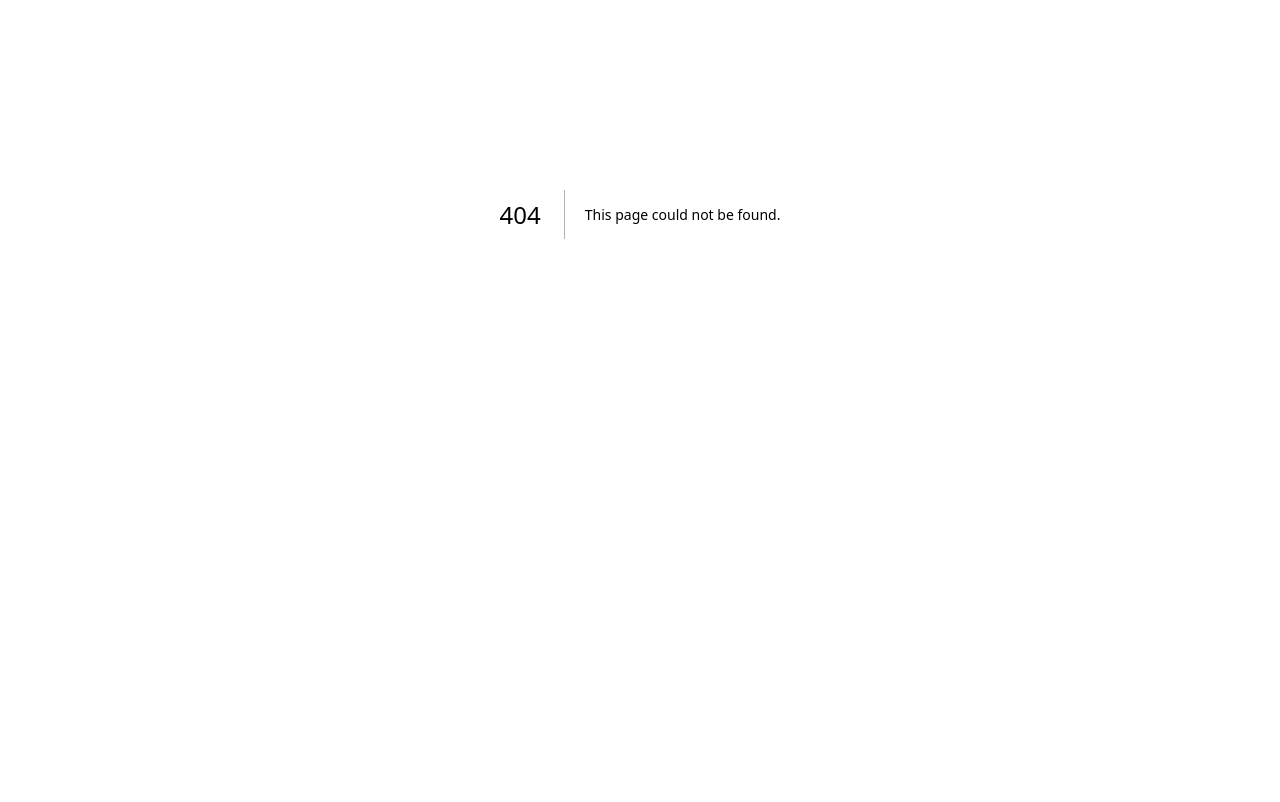
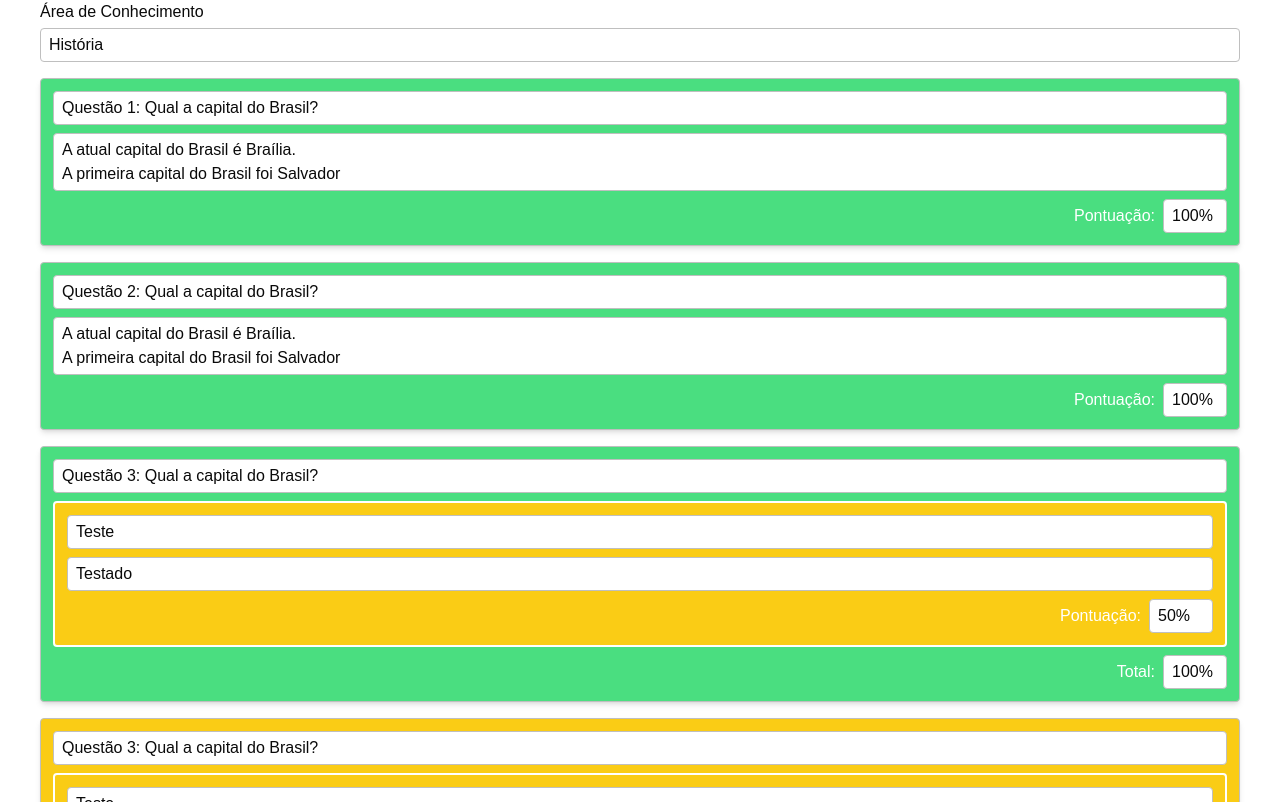
Before and after one commit to bruno-remeikis/projeto-integrador-iv, a Next.js app in the folder web/: page /provas/detalhes in a window 1280 px wide. Before the commit this address had no page. Shown: the part 258-1060 px from the top of the page. Before the commit the page ends 872 px from the top, so only its background shows below. Built offline with nearby package versions, Linux system fonts and the light colour scheme.

Commit message:
feat: Tela de detalhes

```diff
--- a/web/app/globals.css
+++ b/web/app/globals.css
@@ -85,12 +85,27 @@ h1 {
 h2 {
   font-size: 1.4rem;
 }
+input,
+textarea {
+  @apply block border px-2 py-1 rounded-sm w-full resize-none;
+}
+main {
+  @apply p-3 md:p-6 lg:p-10;
+}
+
+.bg-primary {
+  @apply bg-blue-500;
+}
+
 .section {
-  @apply pt-3;
+  @apply mt-3;
 }
 .default-button {
-  @apply bg-blue-500 text-white p-3 rounded-md enabled:cursor-pointer enabled:hover:opacity-90 disabled:opacity-75 disabled:cursor-not-allowed transition-all
+  @apply bg-primary text-white p-3 rounded-md enabled:cursor-pointer enabled:hover:opacity-90 disabled:opacity-75 disabled:cursor-not-allowed transition-all
 }
 .default-button-always-enabled {
   @apply cursor-pointer hover:opacity-90
 }
+.form-group {
+  @apply flex flex-col gap-1 pb-3 md:pb-4;
+}
--- a/web/app/layout.tsx
+++ b/web/app/layout.tsx
@@ -29,7 +29,7 @@ export default function RootLayout({
       <body
         className={`${geistSans.variable} ${geistMono.variable} antialiased`}
       >
-        <header className="bg-blue-500 text-white p-3">
+        <header className="bg-primary text-white p-3">
           <Link href='/'>
             <h1>TestAI</h1>
           </Link>
--- a/web/app/page.tsx
+++ b/web/app/page.tsx
@@ -5,8 +5,9 @@ import { FileTable } from "@/components/FileTable";
 import { concatFileList } from "@/utils/FileListUtils";
 import { useState } from "react";
 import { useRouter } from "next/navigation";
+import { PageTitle } from "@/components/PageTitle";
 
-export default function Provas() {
+export default function HomePage() {
   const router = useRouter();
 
   const [files, setFiles] = useState<FileList>();
@@ -35,9 +36,9 @@ export default function Provas() {
   }
 
   return (
-    <main className="p-3">
-      <h2>Upload de provas</h2>
-
+    <div>
+      <PageTitle>Upload de provas</PageTitle>
+      <main>
         <div className="section">
           <InputFile onSelectFiles={handleOnSelectFiles} />
         </div>
@@ -57,5 +58,6 @@ export default function Provas() {
           </button>
         </div>
       </main>
+    </div>
   );
 }
--- /dev/null
+++ b/web/app/provas/detalhes/page.tsx
@@ -0,0 +1,140 @@
+'use client';
+
+import { PageTitle } from "@/components/PageTitle";
+import { CorrectedTest, TestQuestion } from "@/models/CorrectedTest"
+import TextareaAutosize from 'react-textarea-autosize';
+
+type DetailsPageProps = {
+	test: CorrectedTest
+}
+
+export default function DetailsPage({ test }: DetailsPageProps) {
+	return (
+		<div>
+			<PageTitle goBackTo="/provas">Detalhes da Avaliação</PageTitle>
+			<main>
+				<div className="section">
+					<div className="form-group">
+						<label>Aluno(s)</label>
+						<input type="text" readOnly value="Bruno Coutinho Remeikis"/>
+					</div>
+
+					<div className="form-group">
+						<label>Área de Conhecimento</label>
+						<input type="text" readOnly value="História" />
+					</div>
+
+					<Question question={{
+						enunciado: "Questão 1: Qual a capital do Brasil?",
+						resposta: "A atual capital do Brasil é Braília.\nA primeira capital do Brasil foi Salvador",
+						pontuacao: 1
+					}} />
+
+					<Question question={{
+						enunciado: "Questão 2: Qual a capital do Brasil?",
+						resposta: "A atual capital do Brasil é Braília.\nA primeira capital do Brasil foi Salvador",
+						pontuacao: 1
+					}} />
+
+					<Question question={{
+						enunciado: "Questão 3: Qual a capital do Brasil?",
+						questoes: [
+							{
+								enunciado: 'Teste',
+								resposta: 'Testado',
+								pontuacao: 0.5
+							}
+						],
+						pontuacao: 1
+					}} />
+
+					<Question question={{
+						enunciado: "Questão 3: Qual a capital do Brasil?",
+						questoes: [
+							{
+								enunciado: 'Teste',
+								resposta: 'Testado',
+								pontuacao: 0.5
+							},
+							{
+								enunciado: 'Teste',
+								resposta: 'Testado',
+								pontuacao: 1
+							},
+							{
+								enunciado: 'Teste',
+								resposta: 'Testado',
+								pontuacao: 0
+							}
+						],
+						pontuacao: 0.5
+					}} />
+
+					<Question question={{
+						enunciado: "Questão 4: Qual a capital do Brasil?",
+						questoes: [
+							{
+								enunciado: 'Teste',
+								questoes: [
+									{
+										enunciado: 'Teste',
+										resposta: 'aaa',
+										pontuacao: 0.5
+									}
+								],
+								pontuacao: 0.5
+							}
+						],
+						pontuacao: 0.5
+					}} />
+				</div>
+			</main>
+		</div>
+	);
+}
+
+type QuestionProps = {
+	question: TestQuestion,
+	level?: number;
+}
+
+function Question({
+	question: {
+		enunciado,
+		resposta,
+		questoes,
+		pontuacao
+	},
+	level = 0
+}: QuestionProps) {
+	function getScoreColor() {
+		if(pontuacao === 1)
+			return 'bg-green-400';
+		if(pontuacao === 0)
+			return 'bg-red-400';
+		return 'bg-yellow-400';
+	}
+
+	// ${level % 2 === 0 ? 'bg-primary' : 'bg-orange-400'}
+	return (
+		<div className={`${getScoreColor()} ${level === 0 ? 'mb-3 md:mb-4 shadow-md' : 'border-white border-2'} p-2 md:p-3 border rounded-sm `}>
+			<div className="form-group !pb-0 md:gap-2">
+				<TextareaAutosize readOnly value={enunciado} />
+				{resposta ?
+					<TextareaAutosize readOnly value={resposta} />
+					: null
+				}
+				{questoes
+					? questoes.map(q => <Question question={q} level={level + 1} />)
+					: null
+				}
+				<div className="flex justify-end">
+					<div className="flex items-center gap-2">
+						<label className="text-white">{questoes ? 'Total' : 'Pontuação'}:</label>
+						<input type="text" readOnly value={(pontuacao * 100) + '%'} className="w-16" />
+					</div>
+				</div>
+			</div>
+		</div>
+	);
+}
--- a/web/app/provas/page.tsx
+++ b/web/app/provas/page.tsx
@@ -1,7 +1,9 @@
+'use client';
+
 import { CorrectedTestTable } from "@/components/CorrectedTestTable";
+import { PageTitle } from "@/components/PageTitle";
 import { CorrectedTest } from "@/models/CorrectedTest";
-import Link from "next/link";
-import { FiArrowLeft } from "react-icons/fi";
+import { useRouter } from "next/navigation";
 
 const data: CorrectedTest[] = [
     {
@@ -17,19 +19,21 @@ const data: CorrectedTest[] = [
     }
 ]
 
-export default function Provas() {
+export default function ProvasPage() {
+    const router = useRouter();
+
+    function handleOnSelectRow(row: CorrectedTest) {
+        router.push('/provas/detalhes');
+    }
+
     return (
-        <main className="p-3">
-            <div className="flex gap-3 items-center">
-                <Link href='/' className="default-button default-button-always-enabled">
-                    <FiArrowLeft size={20} />
-                </Link>
-                <h2>Avaliações Corrigidas pela IA</h2>
-            </div>
-
-            <div className="section">
-                <CorrectedTestTable data={data} />
-            </div>
-        </main>
+        <div>
+            <PageTitle goBackTo="/">Avaliações Corrigidas pela IA</PageTitle>
+            <main>
+                <div className="section">
+                    <CorrectedTestTable data={data} onSelectRow={handleOnSelectRow} />
+                </div>
+            </main>
+        </div>
     );
 }
--- a/web/components/CorrectedTestTable.tsx
+++ b/web/components/CorrectedTestTable.tsx
@@ -151,7 +151,12 @@ export const columns: ColumnDef<CorrectedTest>[] = [
   },
 ]
 
-export function CorrectedTestTable({ data }: { data: CorrectedTest[] }) {
+type CorrectedTestTableProps = {
+  data: CorrectedTest[];
+  onSelectRow: (row: CorrectedTest) => void;
+}
+
+export function CorrectedTestTable({ data, onSelectRow }: CorrectedTestTableProps) {
   const [sorting, setSorting] =
     React.useState<SortingState>([])
   const [columnFilters, setColumnFilters] =
@@ -244,6 +249,8 @@ export function CorrectedTestTable({ data }: { data: CorrectedTest[] }) {
                 <TableRow
                   key={row.id}
                   data-state={row.getIsSelected() && "selected"}
+                  className="hover:bg-blue-300 cursor-pointer"
+                  onClick={() => onSelectRow(row.original)}
                 >
                   {row.getVisibleCells().map((cell) => (
                     <TableCell key={cell.id}>
@@ -261,7 +268,7 @@ export function CorrectedTestTable({ data }: { data: CorrectedTest[] }) {
                   colSpan={columns.length}
                   className="h-24 text-center"
                 >
-                  No results.
+                  Ainda sem arquivos
                 </TableCell>
               </TableRow>
             )}
--- a/web/components/FileTable.tsx
+++ b/web/components/FileTable.tsx
@@ -258,7 +258,7 @@ export function FileTable({ data }: { data: any[] }) {
                   colSpan={columns.length}
                   className="h-24 text-center"
                 >
-                  No results.
+                  Ainda sem arquivos
                 </TableCell>
               </TableRow>
             )}
--- a/web/components/InputFile.tsx
+++ b/web/components/InputFile.tsx
@@ -23,7 +23,7 @@ export function InputFile({ onSelectFiles }: InputFileProps) {
         className="default-button default-button-always-enabled flex gap-2 items-center !pr-4"
       >
         <FiFilePlus size={30} />
-        <span>Add file</span>
+        <span>Adicionar arquivo</span>
       </Label>
       <Input
         id="file-input"
--- /dev/null
+++ b/web/components/PageTitle.tsx
@@ -0,0 +1,20 @@
+import Link from "next/link";
+import { FiArrowLeft } from "react-icons/fi";
+
+type GoBackTitleProps = {
+    children: string;
+    goBackTo?: string;
+}
+
+export function PageTitle({ children, goBackTo }: GoBackTitleProps) {
+    return (
+        <div className="flex gap-3 items-center p-3 pb-0">
+            {goBackTo ?
+                <Link href={goBackTo} className="default-button default-button-always-enabled">
+                    <FiArrowLeft size={20} />
+                </Link>
+            : null}
+            <h2>{ children }</h2>
+        </div>
+    );
+}
--- a/web/models/CorrectedTest.ts
+++ b/web/models/CorrectedTest.ts
@@ -1,13 +1,13 @@
-export type Question = {
+export type TestQuestion = {
     enunciado: string;
     resposta?: string;
-    questoes?: Question[];
+    questoes?: TestQuestion[];
     pontuacao: number;
 }
 
 export type CorrectedTest = {
     area_conhecimento: string | string[];
     nome_aluno: string | string[];
-    questoes: Question[];
+    questoes: TestQuestion[];
     pontuacao: number;
 }
--- a/web/package.json
+++ b/web/package.json
@@ -21,6 +21,7 @@
     "react": "^18",
     "react-dom": "^18",
     "react-icons": "^5.3.0",
+    "react-textarea-autosize": "^8.5.4",
     "tailwind-merge": "^2.5.3",
     "tailwindcss-animate": "^1.0.7"
   },
```
Also changed, not shown: 1 other file (tests, documents, lock files or other folders). Lines whose indentation alone changed are shown as unchanged.
